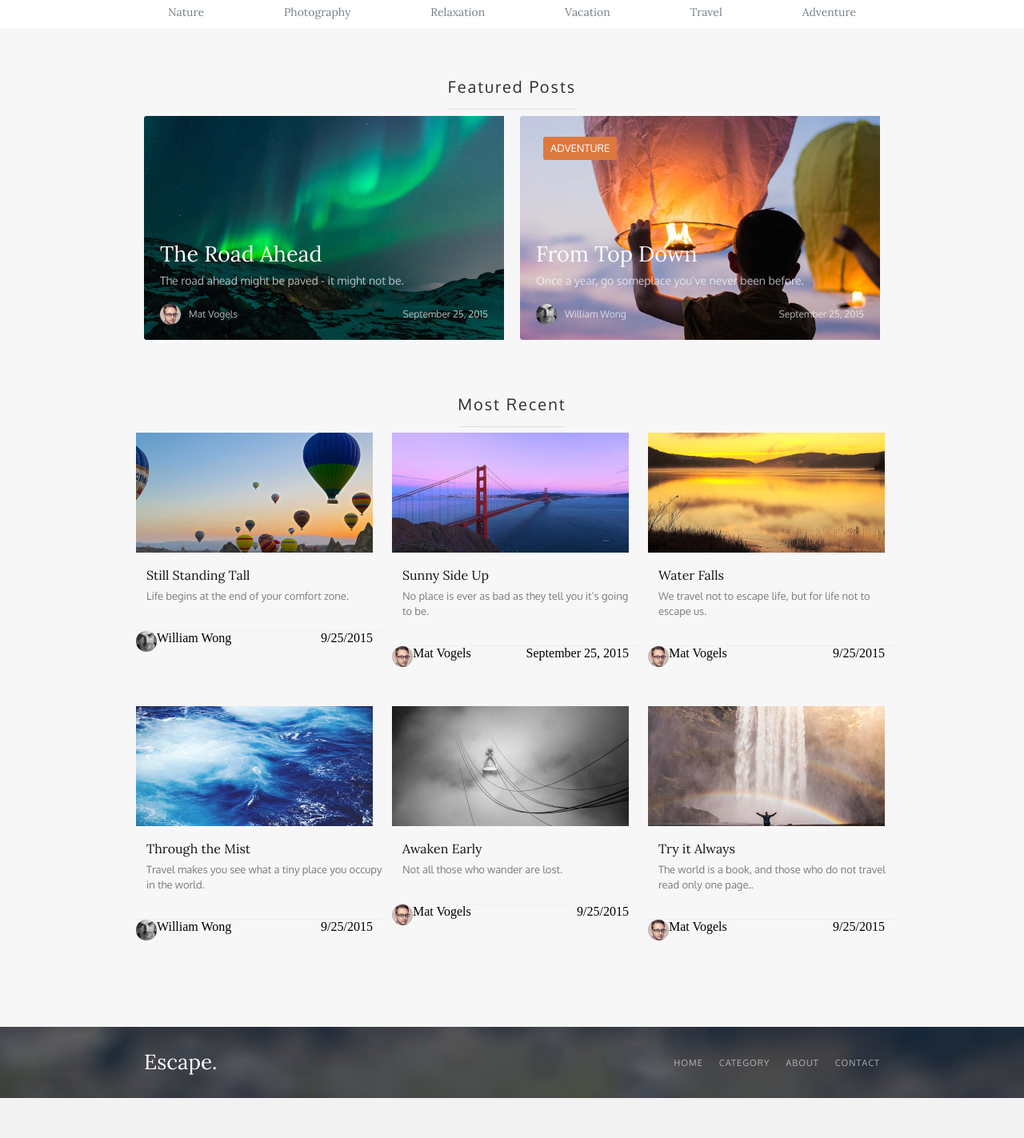
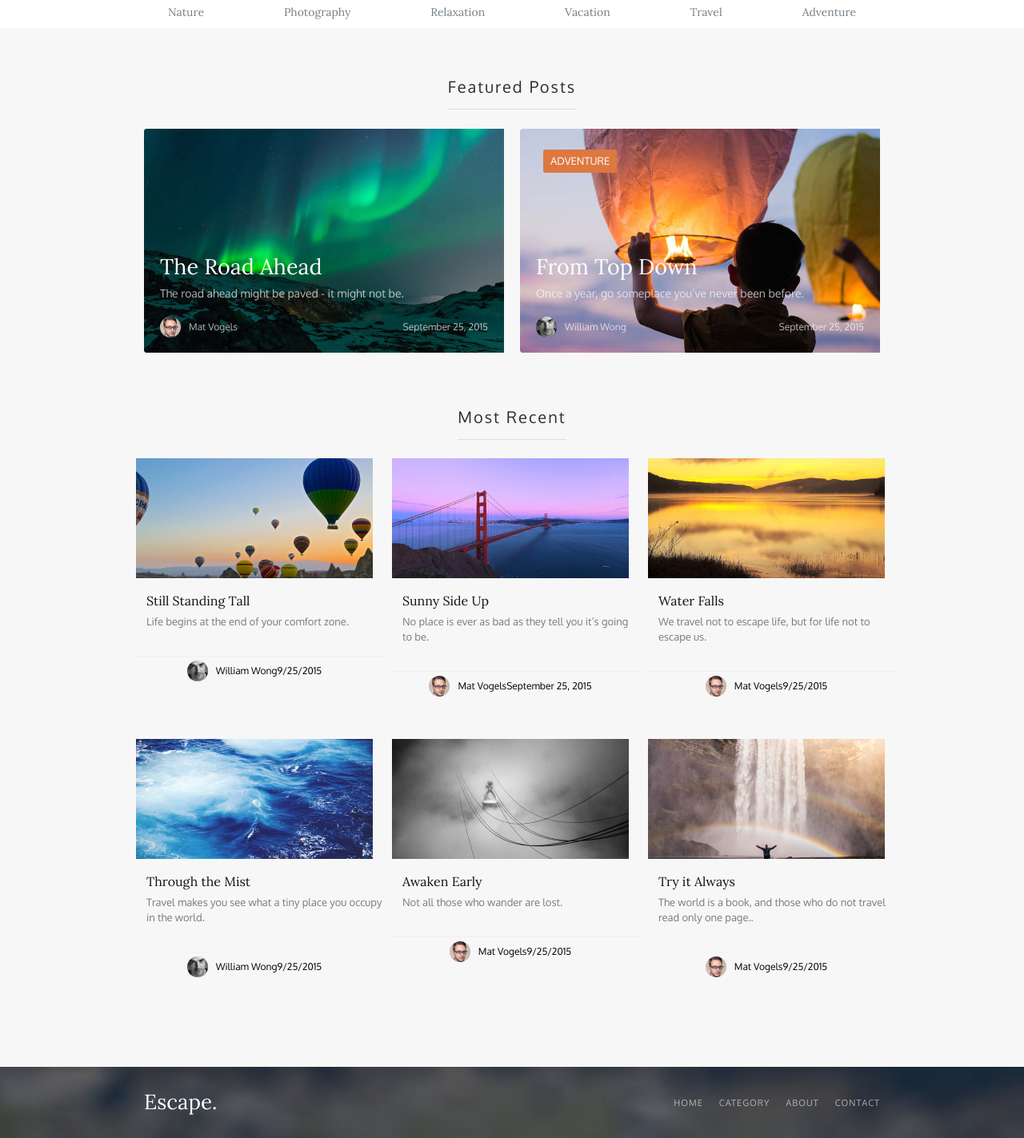
Before and after one commit to nikasav/Web_labs, a PHP site: page / in a window 1280 px wide. Shown: the part 504-1927 px from the top of the page at 80% size. Before the commit the page ends 1877 px from the top, so only its background shows below. Run offline with PHP 8.4, Linux system fonts and the light colour scheme.

Commit message:
main_post-subject

```diff
--- a/lab_2/index.html
+++ b/lab_2/index.html
@@ -50,12 +50,12 @@
                 <div class="main__article-content" style="background-image: url('./img/img1.jpg');  background-size: cover;">
                     <h2 class="main__article-title">The Road Ahead</h2>
                     <p class="main__article-disc">The road ahead might be paved - it might not be.</p>
-                    <div class="main__article-avtor">
-                        <div class="avtor_info">
-                            <img class="avtor_img" src="./img/Mat Vogels.png">
-                            <p class="avtor_name font_white">Mat Vogels</p>
+                    <div class="main__article-autor">
+                        <div class="autor_info">
+                            <img class="autor_img" src="./img/Mat Vogels.png">
+                            <p class="autor_name font_white">Mat Vogels</p>
                         </div>
-                        <p class="avtor_date font_white">September 25, 2015</p>
+                        <p class="autor_date font_white">September 25, 2015</p>
                     </div>
                 </div>
 
@@ -63,12 +63,12 @@
                     <a href="#" class="main__link_Adventure">Adventure</a>
                     <h2 class="main__article-title">From Top Down</h2>
                     <p class="main__article-disc">Once a year, go someplace you’ve never been before.</p>
-                    <div class="main__article-avtor">
-                        <div class="avtor_info">
-                            <img class="avtor_img" src="./img/William Wong.png">
-                            <p class="avtor_name font_white">William Wong</p>
+                    <div class="main__article-autor">
+                        <div class="autor_info">
+                            <img class="autor_img" src="./img/William Wong.png">
+                            <p class="autor_name font_white">William Wong</p>
                         </div>
-                        <p class="avtor_date font_white">September 25, 2015</p>
+                        <p class="autor_date font_white">September 25, 2015</p>
                     </div>
                 </div>
             </div>
--- a/lab_2/styles/style.css
+++ b/lab_2/styles/style.css
@@ -34,7 +34,7 @@
   text-decoration: underline;
   text-decoration-thickness: 1px;
   text-decoration-color: #DEDEDE;
-  padding: 60px 10px 16px 10px;
+  padding: 60px 10px 32px 10px;
   text-underline-offset: 16px;
   /* «Нулевая» позиция установлена по нижней границе блока */
   text-underline-position: under;
@@ -42,7 +42,6 @@
 
 /*main__post-articles*/
 .main__post-articles {
-  padding-top: 16px;
   display: flex;
   flex-direction: row;
   gap: 20px;
@@ -83,32 +82,37 @@
   padding-top: 6px;
 }
 /*информация про автора и дату статьи*/
-.main__article-avtor {
+.main__article-autor {
   padding: 12px 20px 15px 0;
   display: flex;
   flex-wrap: wrap;
   justify-content: space-between;
 }
-.avtor_info {
+.autor_info {
   display: flex;
   justify-content: flex-start;
   flex-direction: row;
   flex-wrap: nowrap;
 }
-.avtor_img {
+.autor_img {
   width: 26px;
   padding: 5px 10px 4px 0;
 }
-.avtor_name {
+.autor_name {
   font: 400 12px/35px 'Oxygen', sans-serif;
   letter-spacing: 0em;
   text-align: left;
 }
-.avtor_date {
+.autor_date {
   font: 400 12px/35px 'Oxygen', sans-serif;
   letter-spacing: 0em;
   text-align: right;
 }
+.autor_info {
+  display: flex;
+  justify-content: start;
+}
+
 .font_white {
   color: rgba(255, 255, 255, 0.7);
 
@@ -130,14 +134,6 @@
   width: 460px;
   position: absolute  ;
 }
-.autor_info {
-  display: flex;
-  justify-content: start;
-}
-.autor_date {
-  margin-left: auto;
-}
-
 
 .main__container_last-articles {
   width: 100%;
```
